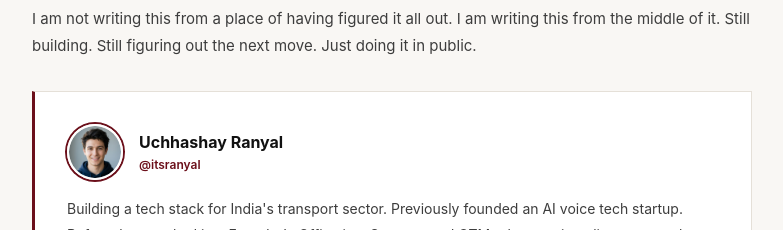
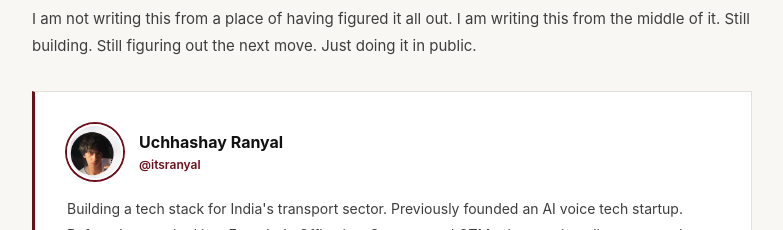
Before and after one commit to Uchhashay/the-founder-s-playbook, a React (Vite) app: page /toolkit in a window 1280 px wide. Shown: the part 6200-6430 px from the top of the page, without its empty margins (248-1031 px from the left). Built offline with nearby package versions, Linux system fonts and the light colour scheme.

Commit message:
Update ToolkitPage.tsx

```diff
--- a/src/components/ToolkitPage.tsx
+++ b/src/components/ToolkitPage.tsx
@@ -642,7 +642,7 @@ export default function ToolkitPage() {
               <div className="flex items-center gap-4 mb-4">
                 <img
                   className="w-14 h-14 rounded-full object-cover border-2 border-white ring-2 ring-[#6B0F1A] shrink-0"
-                  src={new URL('../assets/images/uchhashay_avatar_latest_1782879086642.jpg', import.meta.url).href}
+                  src={new URL('../assets/images/uchhashay picture.jpeg', import.meta.url).href}
                   alt="Uchhashay Ranyal, @itsranyal"
                   referrerPolicy="no-referrer"
                 />
```
